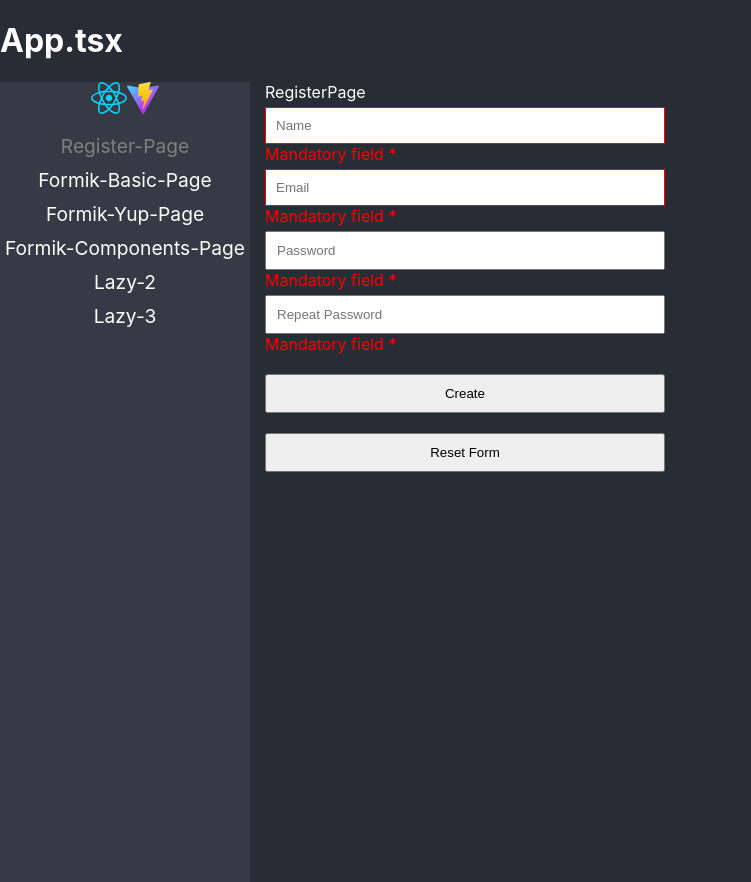
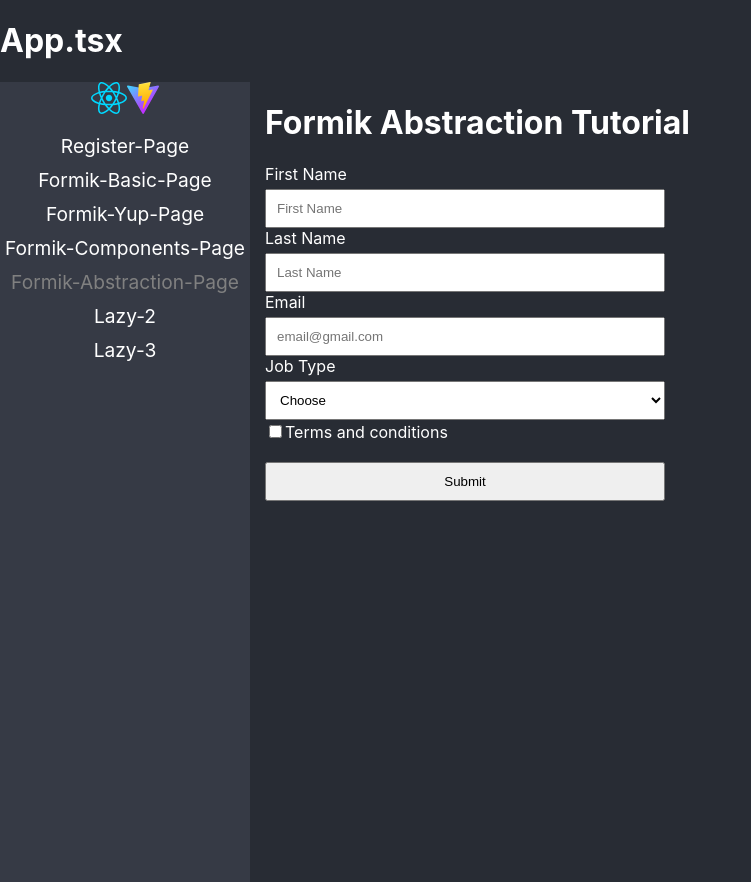
Before and after one commit to jotasenator/ReactTypeScript-ProyectoInicial, a React (Vite) app: page /formik-abstraction in a window 1280 px wide. Before the commit this address led to /register. Shown: the whole page, without its empty margins (0-751 px from the left). Built offline with nearby package versions, Linux system fonts and the light colour scheme.

Commit message:
Formik abstraction

```diff
--- /dev/null
+++ b/src/03-forms/components/MyTextInput.tsx
@@ -0,0 +1,22 @@
+import { useField } from "formik";
+
+interface Props {
+  label: string;
+  name: string;
+  type?: "text" | "email" | "password";
+  placeholder?: string;
+  [x: string]: any;
+}
+
+export const MyTextInput = ({ label, ...props }: Props) => {
+  const [field, meta] = useField(props);
+  return (
+    <>
+      <label htmlFor={props.id || props.name}>{label}</label>
+      <input className="text-input" {...field} {...props} />
+      {meta.touched && meta.error && (
+        <span className="error">{meta.error}</span>
+      )}
+    </>
+  );
+};
--- /dev/null
+++ b/src/03-forms/pages/FormikAbstraction.tsx
@@ -0,0 +1,79 @@
+import "../styles/styles.css";
+import { Formik, Field, Form, ErrorMessage } from "formik";
+import * as Yup from "yup";
+import { MyTextInput } from "../components/MyTextInput";
+
+export const FormikAbstraction = () => {
+  return (
+    <div>
+      <h1>Formik Abstraction Tutorial</h1>
+
+      <Formik
+        initialValues={{
+          firstName: "",
+          lastName: "",
+          email: "",
+          terms: false,
+          jobType: "",
+        }}
+        onSubmit={(values) => {
+          console.log(values);
+        }}
+        validationSchema={Yup.object({
+          firstName: Yup.string()
+            .max(15, "Debe tener 15 caracteres o menos")
+            .required("Requerido"),
+          lastName: Yup.string()
+            .max(10, "Debe tener 10 caracteres o menos")
+            .required("Requerido"),
+          email: Yup.string()
+            .email("Debe tener un formato de email correcto")
+            .required("Requerido"),
+          terms: Yup.boolean().oneOf([true], "Debe de aceptar las condiciones"),
+          jobType: Yup.string()
+            .notOneOf(["it-junior"], "Esta opcion no es permitida")
+            .required("Requerido"),
+        })}
+      >
+        {(formik) => (
+          <Form>
+            <MyTextInput
+              label={"First Name"}
+              name={"firstName"}
+              placeholder="First Name"
+            />
+            <MyTextInput
+              label={"Last Name"}
+              name={"lastName"}
+              placeholder="Last Name"
+            />
+            <MyTextInput
+              label={"Email"}
+              name={"email"}
+              placeholder="email@gmail.com"
+              type="email"
+            />
+
+            <label htmlFor="jobType">Job Type</label>
+            <Field name="jobType" as="select">
+              <option value="">Choose</option>
+              <option value="developer">Developer</option>
+              <option value="designer">Designer</option>
+              <option value="it-senior">IT Senior</option>
+              <option value="it-junior">IT Jr.</option>
+            </Field>
+            <ErrorMessage name="jobType" component={"span"} />
+
+            <label>
+              <Field name="terms" type="checkbox" />
+              Terms and conditions
+            </label>
+            <ErrorMessage name="terms" component={"span"} />
+
+            <button type="submit">Submit</button>
+          </Form>
+        )}
+      </Formik>
+    </div>
+  );
+};
--- a/src/routes/routes.ts
+++ b/src/routes/routes.ts
@@ -3,6 +3,7 @@
 import { FormikBasicPage } from '../03-forms/pages/FormikBasicPage';
 import { FormikYupPage } from '../03-forms/pages/FormikYupPage';
 import { FormikComponents } from '../03-forms/pages/FormikComponents';
+import { FormikAbstraction } from '../03-forms/pages/FormikAbstraction';
 
 type JSXComponent = () => JSX.Element;
 
@@ -45,6 +46,12 @@
         name: "Formik-Components-Page"
     },
     {
+        to: "/formik-abstraction",
+        path: "formik-abstraction",
+        Component: FormikAbstraction,
+        name: "Formik-Abstraction-Page"
+    },
+    {
         to: "/lazy2",
         path: "lazy2",
         Component: Lazy2,
```
